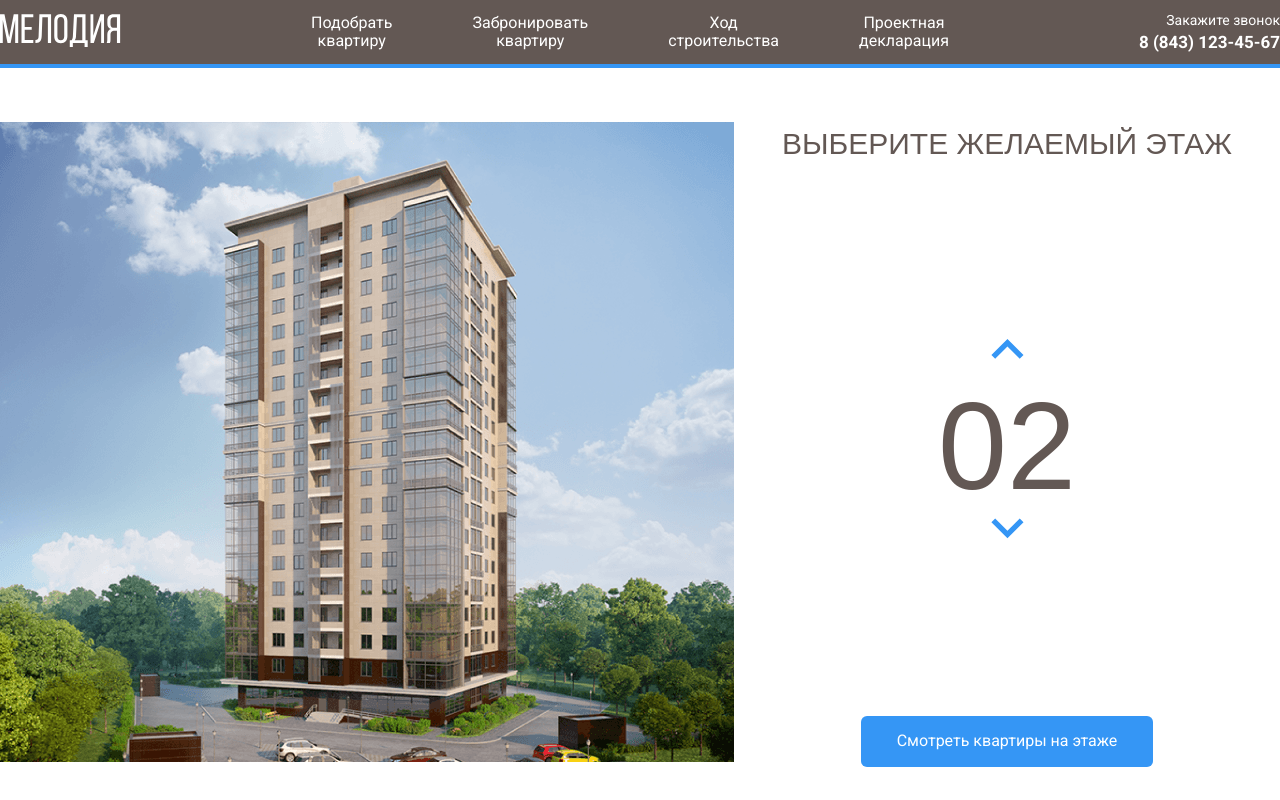
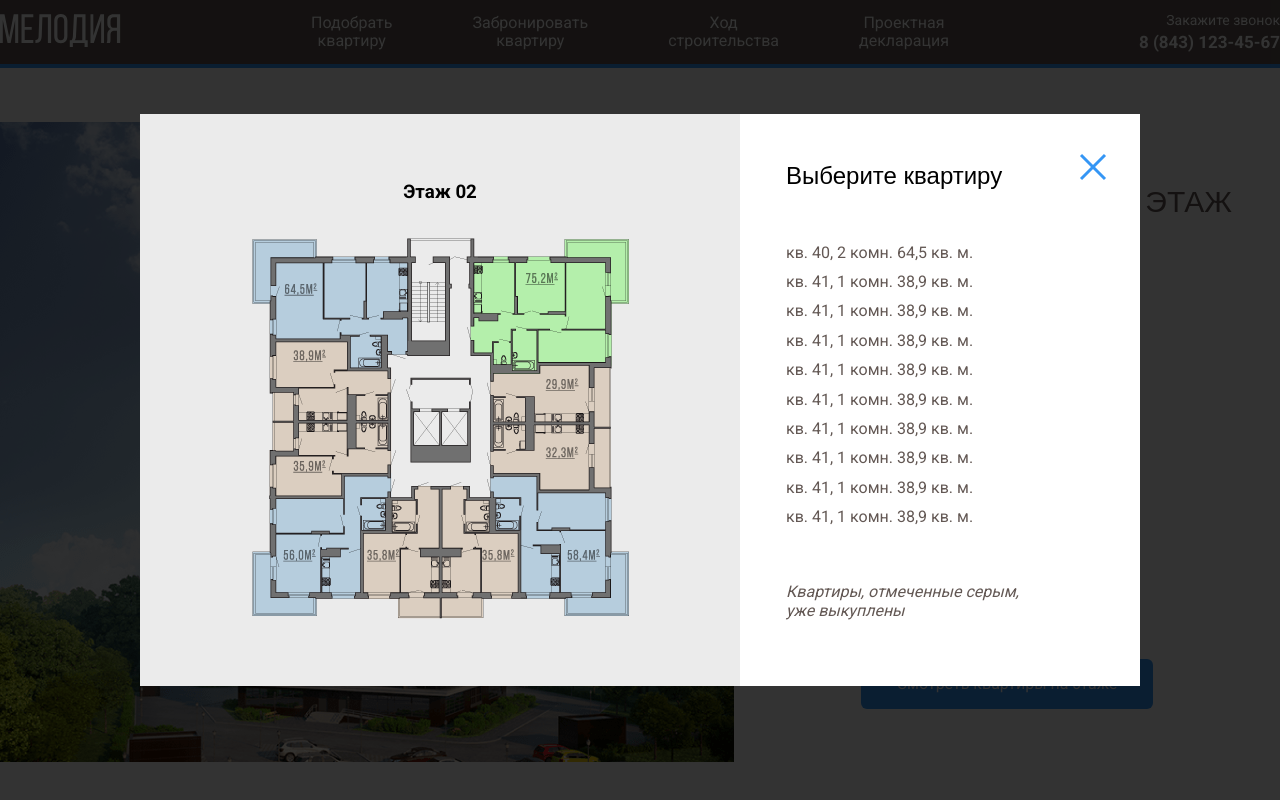
Before and after one commit to Lum1natus/melody, a plain HTML site: page index.html in a window 1280 px wide. Both pictures are taken after a click on the button "Смотреть квартиры на этаже". Drawn offline with nearby package versions, Linux system fonts and the light colour scheme.

Commit message:
Add files via upload

```diff
--- a/css/style.css
+++ b/css/style.css
@@ -71,7 +71,7 @@ body {
   display: flex;
   flex-direction: column;
   align-items: center;
-  justify-content: space-between;
+  justify-content: space-around;
 }
 .home-image path {
   opacity: 0;
@@ -102,7 +102,7 @@ path.current-floor {
   color: #635854;
   text-transform: uppercase;
 }
-.counter {
+.floor-counter {
   font-family: "BebasNeueRegular", sans-serif;
   color: #635854;
   font-size: 124px;
@@ -116,3 +116,98 @@ path.current-floor {
   padding: 16px 36px;
   cursor: pointer;
 }
+.modal {
+  position: fixed;
+  left: 0;
+  top: 0;
+  width: 100%;
+  height: 100%;
+  background-color: rgba(0, 0, 0, 0.8);
+  display: flex;
+  justify-content: center;
+  align-items: center;
+  opacity: 0;
+  transform: scale(0);
+  transition: opacity 0.2s;
+}
+.is-open {
+  opacity: 1;
+  transform: scale(1);
+}
+
+.modal-dialog {
+  position: relative;
+  max-width: 1000px;
+  min-height: 565px;
+  background-color: #ffff;
+  flex-grow: 1;
+  display: flex;
+  opacity: 0;
+  transform: translateY(-10%);
+  transition: transform 0.2s, opacity 0.2s;
+  transition-delay: 0.2s;
+}
+.is-open > .modal-dialog {
+  opacity: 1;
+  transform: translateY(0);
+}
+
+.modal-image {
+  background-color: #ebebeb;
+  width: 60%;
+  text-align: center;
+  padding: 50px;
+}
+.flats path {
+  opacity: 0;
+  cursor: pointer;
+}
+.flats path:hover {
+  opacity: 1;
+}
+.modal-title {
+  font-family: "BebasNeueRegular", sans-serif;
+  font-weight: normal;
+  font-size: 24px;
+  line-height: 24px;
+  margin-top: 0;
+  margin-bottom: 25px;
+}
+.modal-info {
+  width: 40%;
+  padding: 50px 46px;
+}
+.flat-list {
+  padding: 0;
+  list-style: none;
+  margin-top: 55px;
+}
+.flat-item {
+  margin-bottom: 10px;
+}
+.flat-link {
+  font-size: 16px;
+  line-height: 19px;
+  color: #635854;
+  text-decoration: none;
+}
+.flat-link:hover {
+  color: #3596f5;
+  text-decoration: underline;
+}
+.modal-alert {
+  font-style: italic;
+  font-weight: normal;
+  font-size: 16px;
+  line-height: 19px;
+  color: #635854;
+  margin-top: 56px;
+}
+.modal-close-button {
+  position: absolute;
+  right: 27px;
+  top: 38px;
+  cursor: pointer;
+  border: none;
+  background-color: white;
+}
--- a/index.html
+++ b/index.html
@@ -84,14 +84,82 @@
         <button class="counter-button counter-up">
           <img class="counter-arrow counter-arrow-up" src="img/arrow.svg" alt="arrow-up">
         </button>
-        <span class="counter">02</span>
+        <span class="floor-counter counter">02</span>
         <button class="counter-button counter-down">
           <img class="counter-arrow counter-arrow-down" src="img/arrow-down.svg" alt="arrow-down">
         </button>
     </div>
-    <button class="button button-primary">Смотреть квартиры на этаже</button>
+    <button class="button button-primary view-flats">Смотреть квартиры на этаже</button>
   </div>
 </main>
+
+<div class="modal">
+  <div class="modal-dialog">
+    <button class="modal-close-button">
+      <svg width="28" height="28" viewBox="0 0 28 28" fill="none" xmlns="http://www.w3.org/2000/svg">
+      <path d="M2 2L26 26" stroke="#3596F5" stroke-width="3" />
+      <path d="M26 2L2 26" stroke="#3596F5" stroke-width="3" />
+    </svg>
+</button>
+    <div class="modal-image">
+      <h3 class="model-title">Этаж <sapan class="modal-counter counter">02</sapan></h3>
+      <svg class="flats" width="433" height="408" viewBox="0 0 433 408" fill="none" xmlns="http://www.w3.org/2000/svg"
+        xmlns:xlink="http://www.w3.org/1999/xlink">
+        <image id="image0" width="433" height="408" xlink:href="img/floor.png" />
+        <path d="M388 81V141H314V148H267.5V131H247V32.5H338.5V16H405V81H388Z" fill="#3595F6" fill-opacity="0.75" />
+        <path d="M314 148.5H268V200H367.5V205H387.5V141H314V148.5Z" fill="#3595F6" fill-opacity="0.75" />
+        <path d="M314.192 252.662H268V200H367.916V204.602H388V268H314.192V252.662Z" fill="#3595F6" fill-opacity="0.75" />
+        <path d="M314 253H268.5V309H295.5V376H340V393H405V328.5H388V268.5H314V253Z" fill="#3595F6" fill-opacity="0.75" />
+        <path d="M218 394.5V264H247.5V273.5H267.5V310.5H294.5V375H259.5V394.5H218Z" fill="#3595F6" fill-opacity="0.75" />
+        <path d="M217 394.5V264H187.5V273.5H167.5V310.5H140.5V375H175.5V394.5H217Z" fill="#3595F6" fill-opacity="0.75" />
+        <path d="M121 252H166.5V309H139.5V376H95V393H30V328.5H47V273.5H121V252Z" fill="#3595F6" fill-opacity="0.75" />
+        <path d="M119.5 273.5H46V198H167V250.822H119.5V273.5Z" fill="#3595F6" fill-opacity="0.75" />
+        <path d="M124.729 116H46V198H167V145.178H124.729V116Z" fill="#3595F6" fill-opacity="0.75" />
+        <path d="M46.5 81V115.5H125V144.5H164V131H184.5V32.5H93V16H28V81H46.5Z" fill="#3595F6" fill-opacity="0.75" />
+
+
+      </svg>
+
+    </div>
+    <div class="modal-info">
+      <h3 class="modal-title">Выберите квартиру</h3>
+      <ul class="flat-list">
+        <li class="flat-item">
+          <a href="" class="flat-link">кв. 40, 2 комн. 64,5 кв. м.</a>
+        </li>
+        <li class="flat-item">
+          <a href="" class="flat-link">кв. 41, 1 комн. 38,9 кв. м.</a>
+        </li>
+        <li class="flat-item">
+          <a href="" class="flat-link">кв. 41, 1 комн. 38,9 кв. м.</a>
+        </li>
+        <li class="flat-item">
+          <a href="" class="flat-link">кв. 41, 1 комн. 38,9 кв. м.</a>
+        </li>
+        <li class="flat-item">
+          <a href="" class="flat-link">кв. 41, 1 комн. 38,9 кв. м.</a>
+        </li>
+        <li class="flat-item">
+          <a href="" class="flat-link">кв. 41, 1 комн. 38,9 кв. м.</a>
+        </li>
+        <li class="flat-item">
+          <a href="" class="flat-link">кв. 41, 1 комн. 38,9 кв. м.</a>
+        </li>
+        <li class="flat-item">
+          <a href="" class="flat-link">кв. 41, 1 комн. 38,9 кв. м.</a>
+        </li>
+        <li class="flat-item">
+          <a href="" class="flat-link">кв. 41, 1 комн. 38,9 кв. м.</a>
+        </li>
+        <li class="flat-item">
+          <a href="" class="flat-link">кв. 41, 1 комн. 38,9 кв. м.</a>
+        </li>
+      </ul>
+      <p class="modal-alert">Квартиры, отмеченные серым, <br> уже выкуплены</p>
+    </div>
+  </div>
+</div>
+<!-- /.modal -->
 
 <script src="https://code.jquery.com/jquery-3.6.0.min.js"
   integrity="sha256-/xUj+3OJU5yExlq6GSYGSHk7tPXikynS7ogEvDej/m4=" crossorigin="anonymous"></script>
--- a/js/main.js
+++ b/js/main.js
@@ -3,6 +3,9 @@ $(document).ready(function () {
   var floorPath = $(".home-image path"); // каждый отдельный этаж в SVG
   var counterUp = $(".counter-up");  // стрелка увеличения этажа
   var counterDown = $(".counter-down"); // стрелка уменьшения этажа
+  var modal = $(".modal");
+  var modalCloseButton = $(".modal-close-button");
+  var viewFlatsButton = $(".view-flats");
 
   //функция при наведении мышью на этаж
   floorPath.on("mouseover", function () {
@@ -10,6 +13,10 @@ $(document).ready(function () {
     currentFloor = $(this).attr("data-floor"); // получаем значение текущего этажа
     $(".counter").text(currentFloor); // записываем значение этажа в счетчик
   });
+
+  floorPath.on('click', toggleModal);
+  modalCloseButton.on('click', toggleModal);
+  viewFlatsButton.on("click", toggleModal);
 
   counterUp.on("click", function () {   // отслеживаем клик по кнопке вверх
     if (currentFloor < 18) {            // проверяем значение этажа, не должно быть >18
@@ -29,5 +36,9 @@ $(document).ready(function () {
       floorPath.removeClass('current-floor');
       $(`[data-floor=${usCurrentFloor}]`).toggleClass("current-floor");
     }
-  })
+  });
+  function toggleModal() {
+    modal.toggleClass("is-open");
+  }
+
 });
```
Also changed, not shown: img/floor.png (added).
